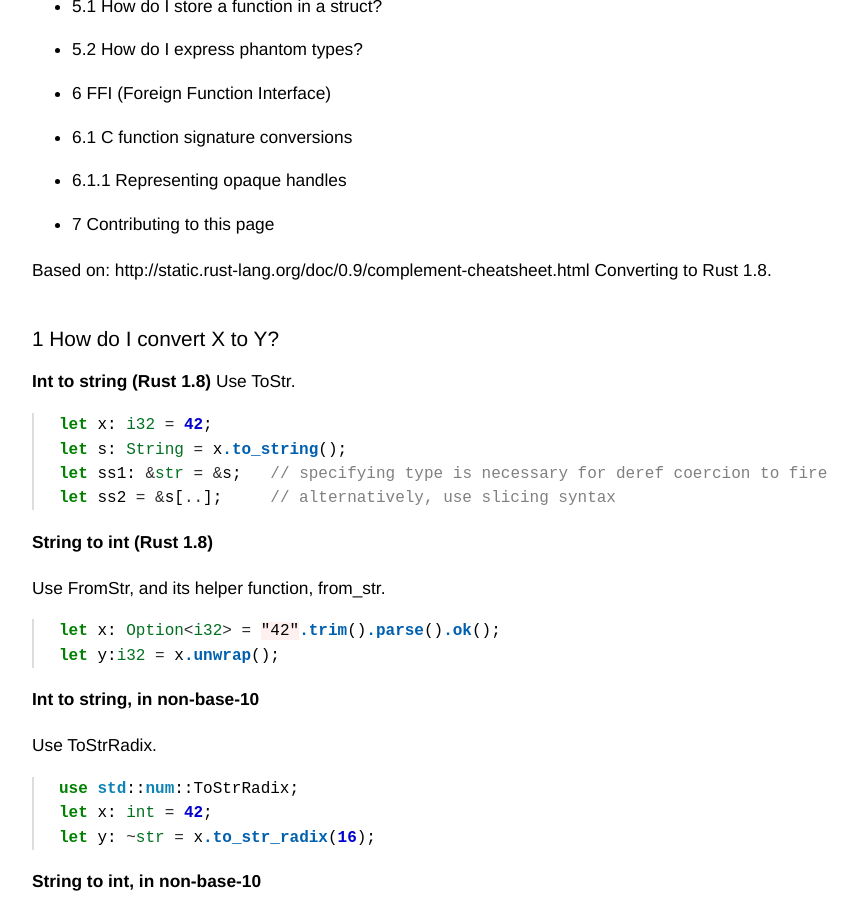
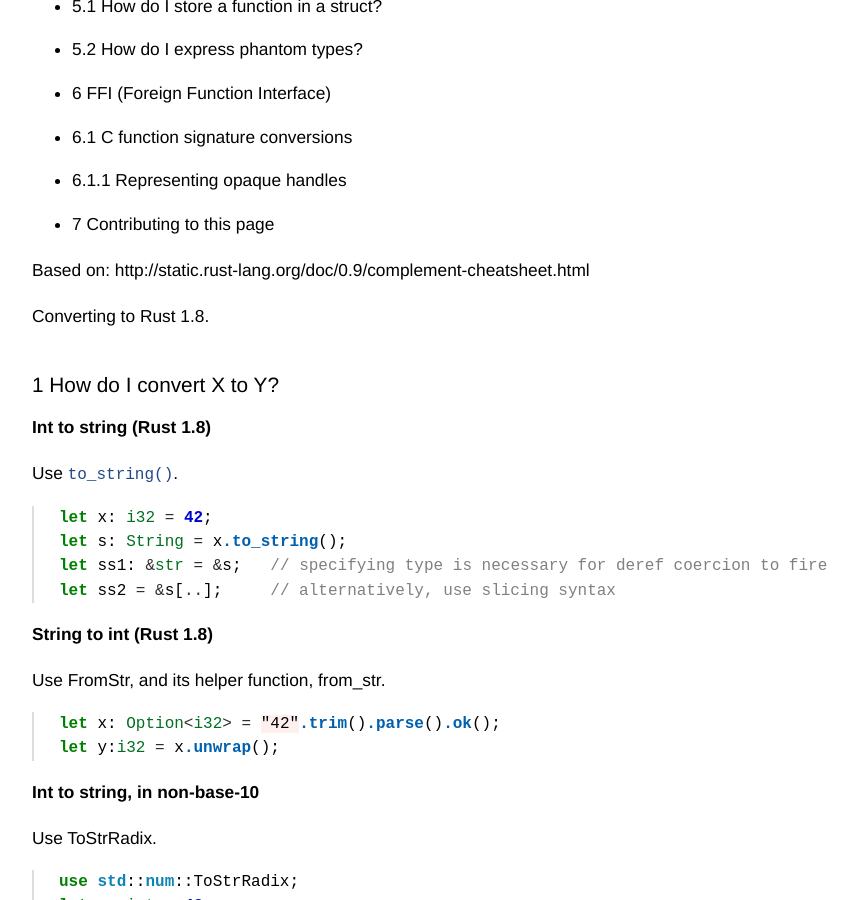
Before and after one commit to adelarsq/daily-rust.github.io, a Jekyll site: the page built from _posts/2016-05-05-cheatsheet.md, in a window 1280 px wide and 900 px high, scrolled down 678 px. Shown: the whole window, without its empty margins (158-1016 px from the left). Built offline with Jekyll 4.4.1, drawn with Linux system fonts in a browser that asks for light colours.

Commit message:
Update 2016-05-05-cheatsheet.md

````diff
--- a/_posts/2016-05-05-cheatsheet.md
+++ b/_posts/2016-05-05-cheatsheet.md
@@ -25,12 +25,14 @@ tags: [rustposts, rust, article]
 - 7 Contributing to this page
 
 Based on: http://static.rust-lang.org/doc/0.9/complement-cheatsheet.html
+
 Converting to Rust 1.8.
 
 ## 1 How do I convert X to Y?
 
 **Int to string (Rust 1.8)**
-Use ToStr.
+
+Use ```to_string()```.
 
 ```rust
 let x: i32 = 42;
````
